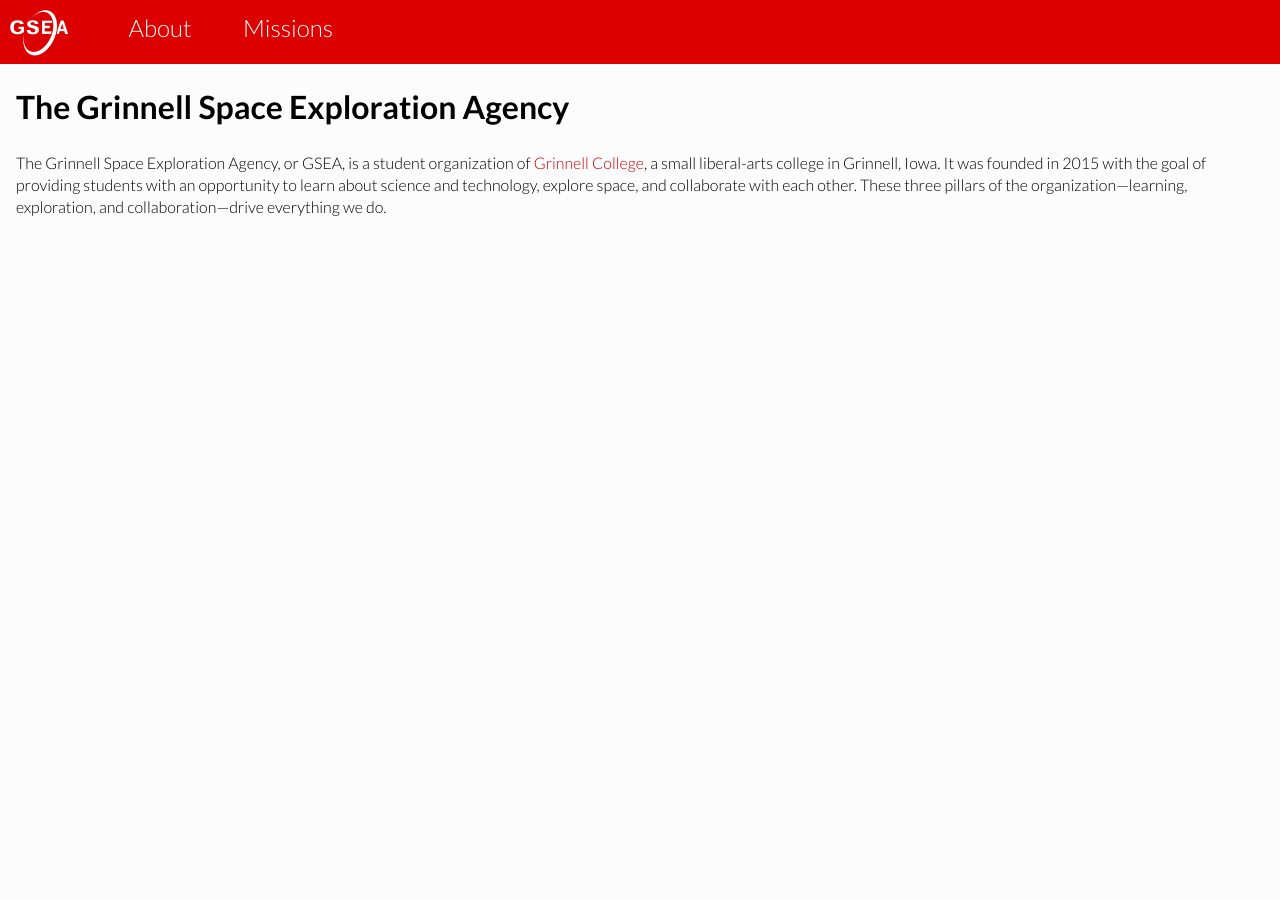
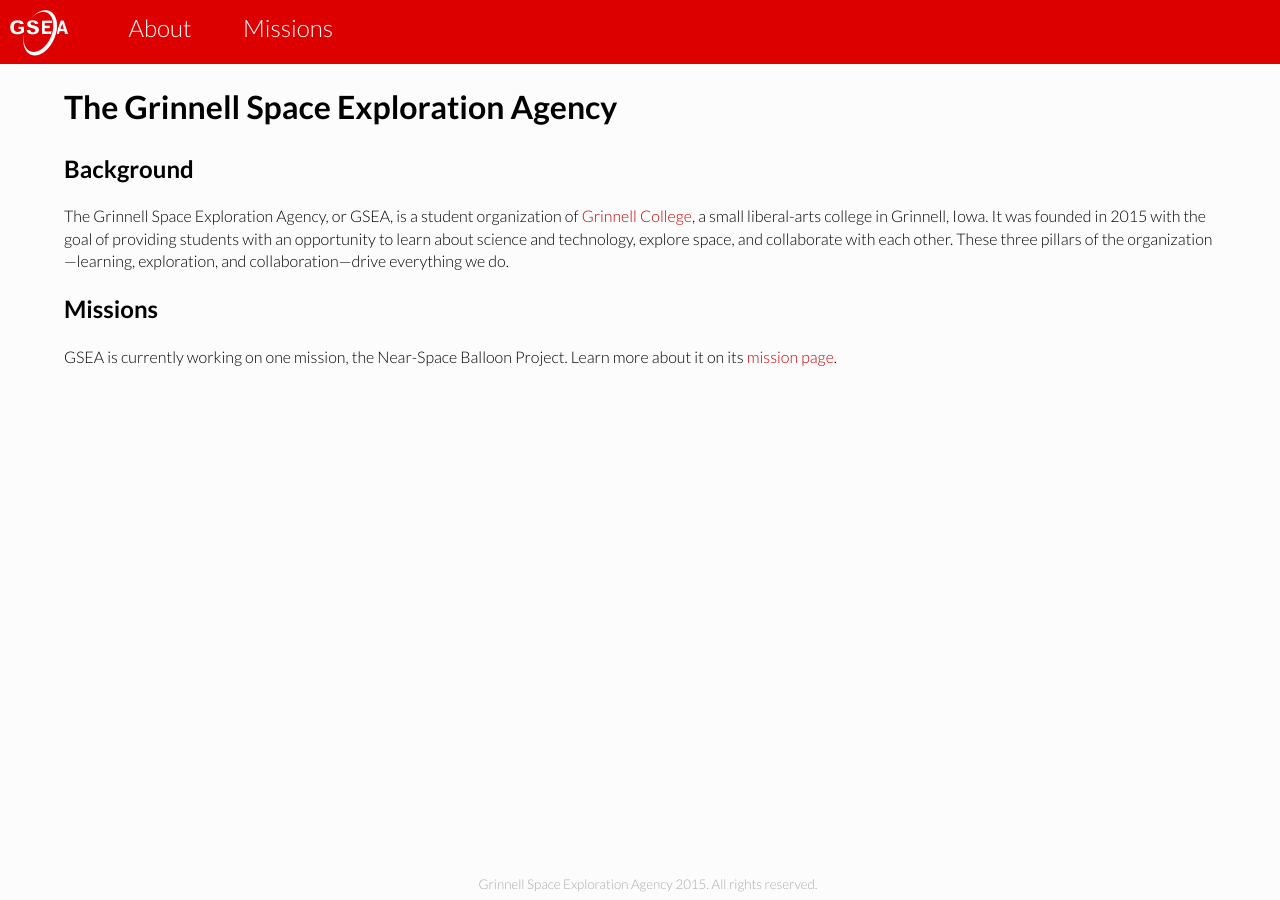
Before and after one commit to GrinnellSEA/GrinnellSEA.github.io, a Jekyll site: the page built from about/index.md, in a window 1280 px wide. Built offline with Jekyll 4.4.1, drawn with Linux system fonts in a browser that asks for light colours.

Commit message:
more updates

```diff
--- a/_config.yml
+++ b/_config.yml
@@ -1,5 +1,6 @@
 name: "GSEA"
 description: "The Grinnell Space Exploration Agency"
+url: "http://grinnellsea.github.io"
 
 defaults:
     -
--- a/_includes/footer.html
+++ b/_includes/footer.html
@@ -1,4 +1,8 @@
 		</div>
+
+		<footer>
+		Grinnell Space Exploration Agency 2015.  All rights reserved.
+		</footer>
 
 		<!-- JS -->
 		<script src="/js/lib.js"></script>
--- a/_includes/header.html
+++ b/_includes/header.html
@@ -30,7 +30,7 @@
 			<span class="nav">
 				<a>Missions</a>
 				<div class="dropdown">
-					<a href="/missions/nearspacebaloon.html">Near-Space Balloon</a>
+					<a href="/missions/nearspaceballoon.html">Near-Space Balloon</a>
 					<a href="/missions">All Missions</a>
 				</div>
 			</span>
--- a/about/index.md
+++ b/about/index.md
@@ -2,6 +2,8 @@
 ---
 
 # The Grinnell Space Exploration Agency
+
+## Background
 
 The Grinnell Space Exploration Agency, or GSEA, is a student organization of
 [Grinnell College](http://www.grinnnell.edu), a small liberal-arts college in
@@ -9,3 +11,8 @@
 with an opportunity to learn about science and technology, explore space, and
 collaborate with each other.  These three pillars of the organization—learning,
 exploration, and collaboration—drive everything we do.
+
+## Missions
+
+GSEA is currently working on one mission, the Near-Space Balloon Project.
+Learn more about it on its [mission page](/missions/nearspaceballoon.html).
--- a/css/main.css
+++ b/css/main.css
@@ -85,7 +85,7 @@
 div#main {
 	position: absolute;
 	top: 64px;
-	padding: 0 16px 24px 16px;
+	padding: 0 64px 24px;
 	width: 100%;
 	box-sizing: border-box;
 	line-height: 1.4;
@@ -94,7 +94,25 @@
 a {
 	color: #c00;
 	text-decoration: none;
+	-webkit-tap-highlight-color: rgba(0, 0, 0, 0);
+	-webkit-tap-highlight-color: transparent; /* For some Androids */
 }
 a:hover {
 	text-decoration: underline;
 }
+
+
+/*
+FOOTER
+*/
+
+footer {
+	color: #aaa;
+	text-align: center;
+	font-size: 10pt;
+	position: absolute;
+	bottom: 0;
+	display: block;
+	padding: 8px;
+	width: 100%;
+}
```
Also changed, not shown: index.md (+3 -1 lines), missions/index.md (added, +8 -0 lines), missions/nearspaceballoon.md (added, +13 -0 lines).
